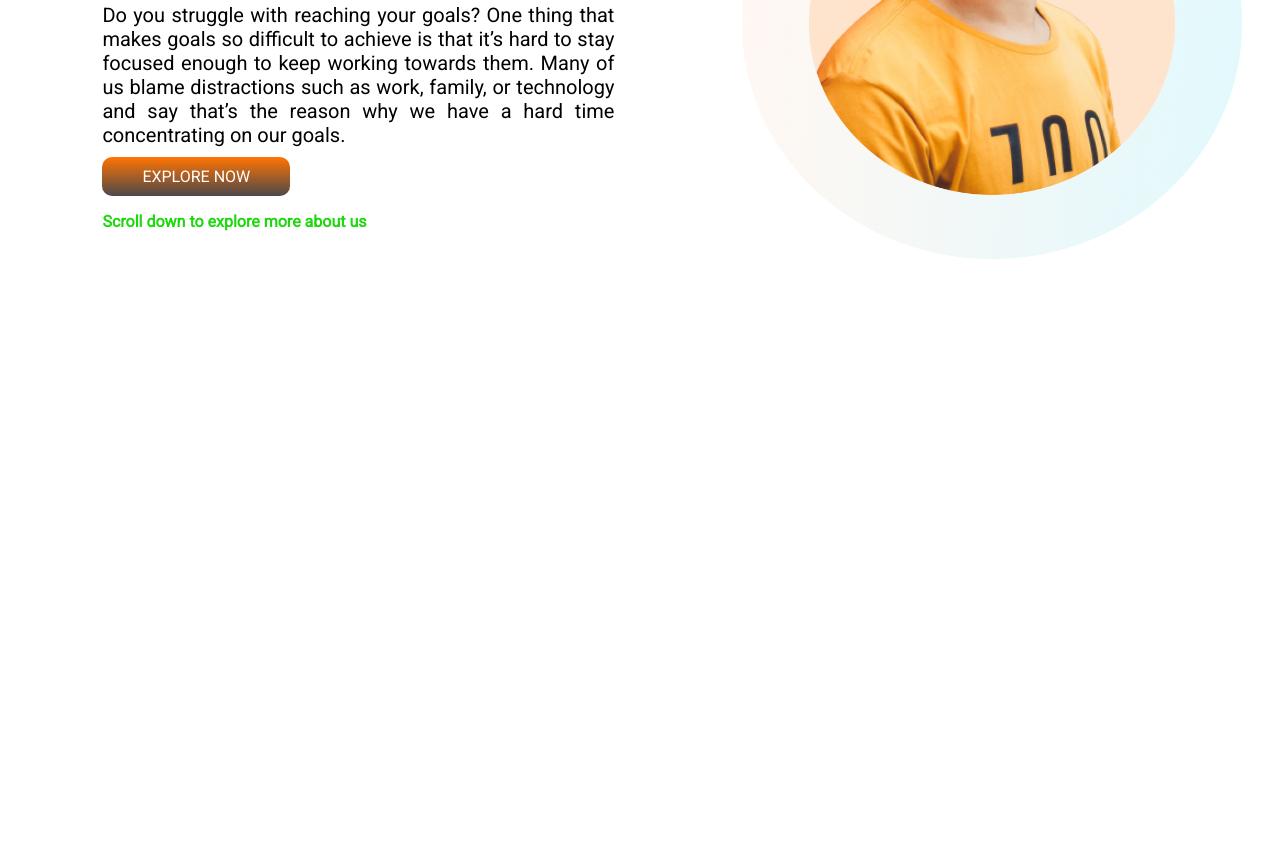
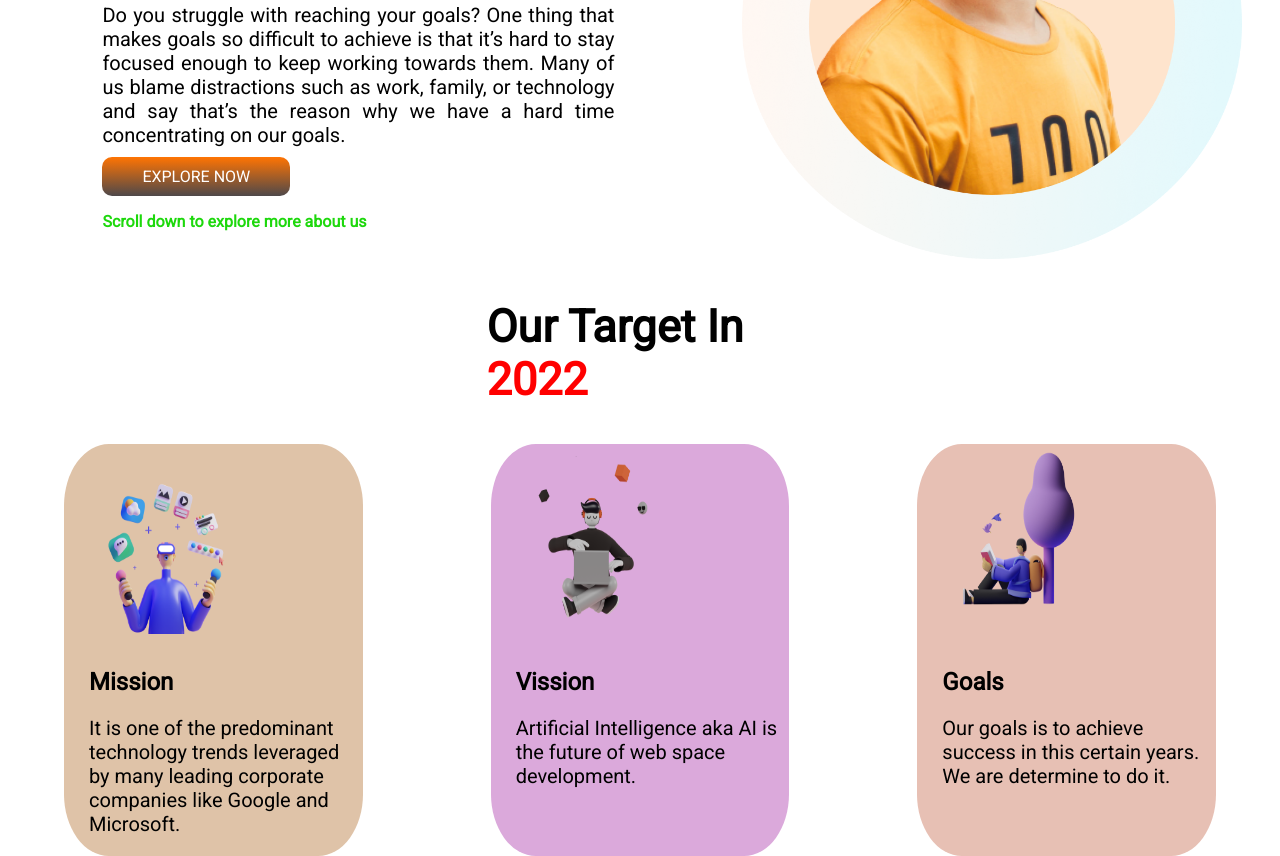
Before and after one commit to Sadman-Sakib56/First-Assignment, a plain HTML site: page index.html in a window 1280 px wide. Shown: the part 341-1197 px from the top of the page. Before the commit the page ends 800 px from the top, so only its background shows below. Drawn offline with Linux system fonts and the light colour scheme.

Commit message:
second section

```diff
--- a/index.html
+++ b/index.html
@@ -30,6 +30,33 @@
 
         </div>
     </section>
+    <section class="abc">
+        <h2>Our Target In <span class="red">2022</span></h2>
+    </section>
+    <section>
+
+        <div class="collum" id="mission">
+
+            <img src="images/illustrators/illustrator-1.png" alt="protn" width="180px" height="200px">
+            <h2>Mission</h2>
+
+            <p>It is one of the predominant
+                technology trends leveraged by many leading corporate companies like Google and Microsoft.</p>
+        </div>
+        <div class="collum" id="vission">
+
+            <img src="images/illustrators/illustrator-2.png" alt="2nd" height="200" width="150">
+            <h2>Vission</h2>
+            <p>Artificial Intelligence aka AI is the future of web space development. </p>
+        </div>
+
+        <div class="collum" id="goals">
+            <img src="images/illustrators/illustrator-3.png" height="200px" width="150px">
+            <h2> Goals</h2>
+            <p>Our goals is to achieve success in this certain years. We are determine to do it.</p>
+        </div>
+
+    </section>
 
 </body>
 
--- a/style.css
+++ b/style.css
@@ -42,5 +42,28 @@ section{
     color: white;
     padding: 10px 40px;
     border-radius: 10px;
-    background
 }
+.abc{
+    display: flex;
+    width: 25%;
+    padding-left: 38%;
+    font-size: 30px;
+}
+.collum{
+    box-shadow: orangered;
+    margin-left: 5%;
+    margin-right: 5%;
+    width: 23%;
+    padding-left:25px;
+    border-radius: 15%;
+
+}
+#mission{
+    background-color: rgb(223, 195, 168);
+}
+#vission{
+    background-color: rgb(219, 169, 219);
+}
+#goals{
+    background-color: rgb(231, 192, 180);
+}
```
